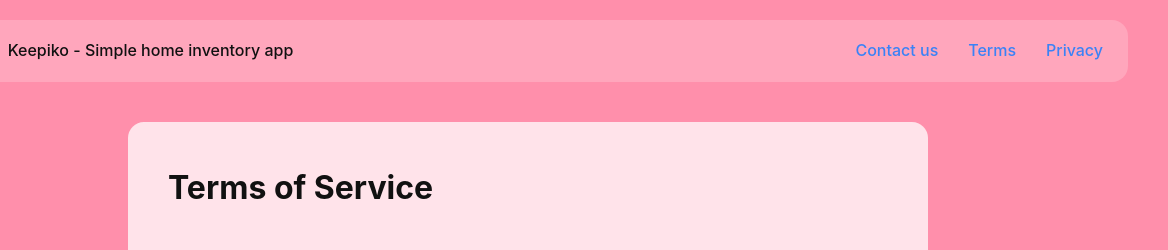
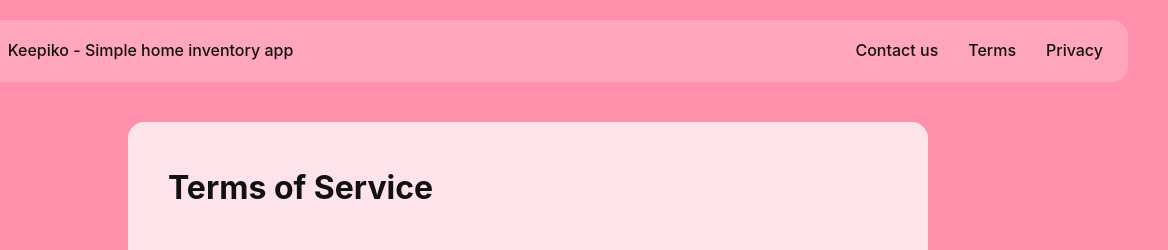
Before and after one commit to evgen-designer/keepiko-waitlist, a plain HTML site: page terms/index.html in a window 1280 px wide. Shown: the top 250 px of the page, 112-1280 px from the left. Drawn offline with Linux system fonts and the light colour scheme.

Commit message:
Update index.html

```diff
--- a/terms/index.html
+++ b/terms/index.html
@@ -13,12 +13,12 @@
         .logo-area { display: flex; align-items: center; gap: 12px; font-size: 16px; font-weight: 500; color: #111; text-decoration: none; }
         .logo-area img { height: 32px; }
         nav { display: flex; gap: 30px; }
-        nav a { text-decoration: none; color: #3b82f6; font-weight: 500; font-size: 16px; }
+        nav a { text-decoration: none; color: #111; font-weight: 500; font-size: 16px; }
         .content { max-width: 800px; margin: 40px auto; padding: 40px; background-color: rgba(255, 255, 255, 0.75); border-radius: 16px; }
         h1 { margin-bottom: 30px; }
         h2 { margin-top: 40px; }
         p { margin-bottom: 20px; }
-        a { color: #111; text-decoration: underline; }
+        a { color: #3b82f6; text-decoration: underline; }
         a:hover { color: #000; }
         footer { padding: 40px 0 20px 0; font-size: 14px; color: #000; font-weight: 400; text-align: center; }
         .header-text-mobile { display: none; }
```
